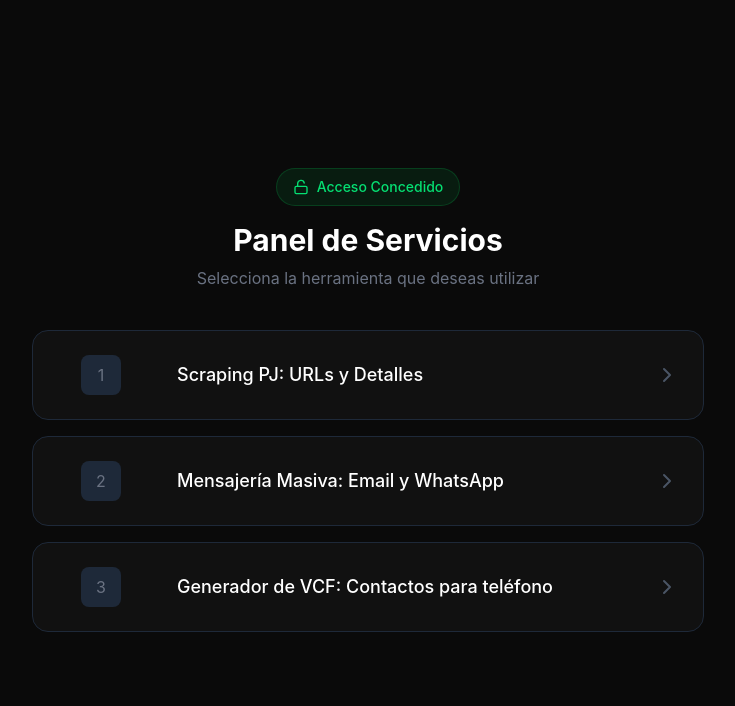
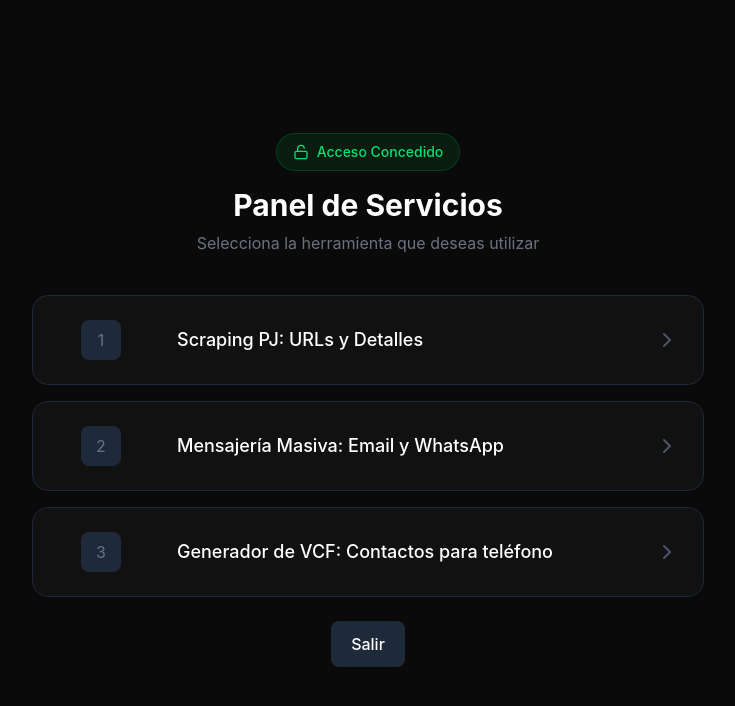
Before and after one commit to SALVADORPOETA/Poder-judicial-frontend-sm, a React (Vite) app: page / in a window 1280 px wide. Shown: the top 706 px of the page, without its empty margins (272-1007 px from the left). Built offline with nearby package versions, Linux system fonts and the light colour scheme; no server answers; sample sign-in values are in the browser's storage.

Commit message:
add salir button

```diff
--- a/src/pages/Home.jsx
+++ b/src/pages/Home.jsx
@@ -15,6 +15,12 @@ const Home = ({ isAuthenticated, setIsAuthenticated }) => {
     } else {
       alert('Contraseña incorrecta')
     }
+  }
+
+  const handleLogout = () => {
+    sessionStorage.removeItem('isAuth')
+    setIsAuthenticated(false)
+    navigate('/')
   }
 
   const servicios = [
@@ -65,7 +71,17 @@ const Home = ({ isAuthenticated, setIsAuthenticated }) => {
           </h1>
           <form onSubmit={handleLogin} className="space-y-4">
             <input
+              type="text"
+              name="username"
+              defaultValue="admin"
+              autoComplete="username"
+              className="hidden"
+              style={{ display: 'none' }}
+            />
+            <input
               type="password"
+              name="password"
+              autoComplete="current-password"
               placeholder="Introduce la contraseña"
               className="w-full bg-black/50 border border-gray-700 rounded-xl p-4 outline-none focus:border-purple-500 transition-all text-center"
               value={password}
@@ -110,6 +126,14 @@ const Home = ({ isAuthenticated, setIsAuthenticated }) => {
           </div>
         </div>
       )}
+      {isAuthenticated && (
+        <button
+          className="bg-gray-800! mt-6 transition-all! duration-300! hover:scale-[1.03]"
+          onClick={handleLogout}
+        >
+          Salir
+        </button>
+      )}
     </main>
   )
 }
```
